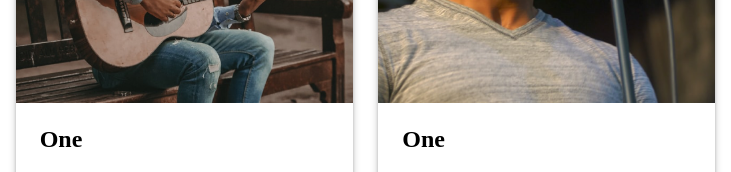
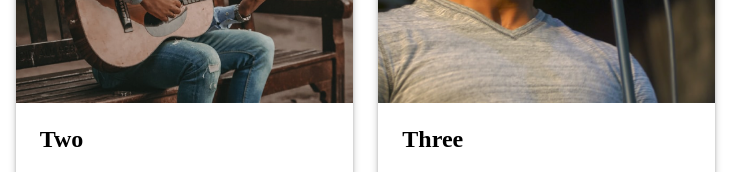
Before and after one commit to kmbawuike/asb-test-mbawuike-kelechi, a Gatsby site: page / in a window 1280 px wide. Shown: the part 1000-1172 px from the top of the page, 475-1206 px from the left. Built offline with nearby package versions, Linux system fonts and the light colour scheme; Gatsby itself is replaced by a stand-in of ours.

Commit message:
second commit

```diff
--- a/src/components/Blog.js
+++ b/src/components/Blog.js
@@ -10,6 +10,7 @@ import Resouce from './Program';
 import {Link} from 'gatsby'
 
 const images = [One, Two, Three]
+const titles = ['One', 'Two', 'Three']
 const word = "Lorem Ipsum is simply dummy text of the printing and typesetting industry. Lorem Ipsum has been the industry's standard dummy text ever since the 1500s, when an unknown printer took a galley of type and scrambled it to make a type specimen book. It has survived not only five centuries, but also the leap into electronic typesetting, remaining essentially unchanged. "
 
 
@@ -25,7 +26,7 @@ export default (props)=>(
         <MinusIcon />
       </div>
       <section className="article-container">
-        {images.map((img) => <Articles image={img} title="One" content={word} />)}
+        {images.map((img) => <Articles image={img} title={titles[images.indexOf(img)]} content={word} />)}
       </section>
       <button style={{ display: props.show }} className="view-button">VIEW ALL RESOURCES <IoIosArrowRoundForward className="view-arrow"/></button>
     </section>
```
